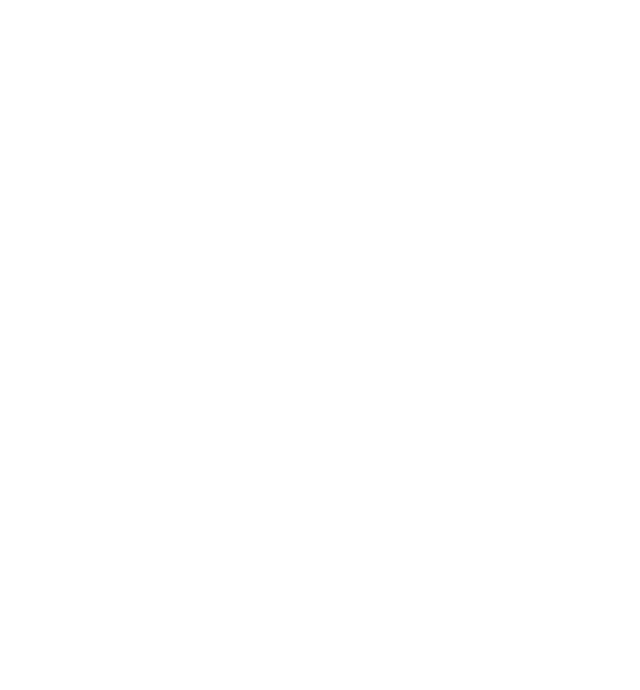
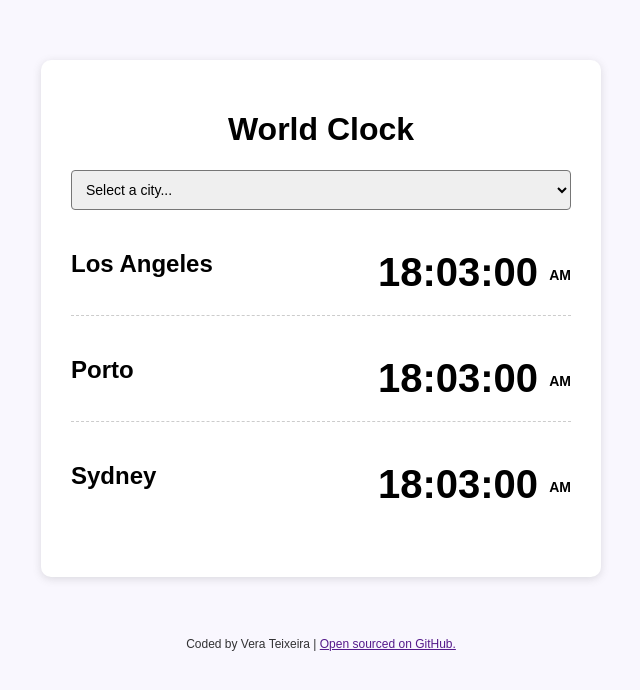
Before and after one commit to veramsteixeira/world-clock, a plain HTML site: page index.html in a window 1280 px wide. Shown: the whole page, without its empty margins (319-959 px from the left). Drawn offline with Linux system fonts and the light colour scheme.

Commit message:
HTML and some styling

```diff
--- a/index.html
+++ b/index.html
@@ -3,7 +3,68 @@
   <head>
     <meta charset="UTF-8" />
     <meta name="viewport" content="width=device-width, initial-scale=1.0" />
+    <link rel="stylesheet" href="style.css" />
     <title>World Clock</title>
   </head>
-  <body></body>
+  <body>
+    <div class="container">
+      <h1>World Clock</h1>
+      <select name="" id="city">
+        <option value="">Select a city...</option>
+        <option value="current">Current location</option>
+        <option value="Europe/Porto>">Porto</option>
+        <option value="America/Los_Angeles">Los Angeles</option>
+        <option value="Europe/Zurich">Zurich</option>
+        <option value="Australia/Sydney">Sydney</option>
+        <option value="Europe/Rome">Rome</option>
+        <option value="Europe/Paris">Paris</option>
+        <option value="America/New_York">New York</option>
+        <option value="Pacific/Auckland">Auckland</option>
+        <option value="Africa/Angola">Angola</option>
+      </select>
+      <div id="cities">
+        <div class="city" id="los-angeles">
+          <div>
+            <h2>Los Angeles</h2>
+            <div class="date"></div>
+          </div>
+          <div class="time">
+            18:03:00
+            <small class="am"> AM </small>
+          </div>
+        </div>
+
+        <div class="city" id="porto">
+          <div>
+            <h2>Porto</h2>
+            <div class="date"></div>
+          </div>
+          <div class="time">
+            18:03:00
+            <small class="am"> AM </small>
+          </div>
+        </div>
+
+        <div class="city" id="sydney">
+          <div>
+            <h2>Sydney</h2>
+            <div class="date"></div>
+          </div>
+          <div class="time">
+            18:03:00
+            <small> AM </small>
+          </div>
+        </div>
+      </div>
+    </div>
+    </div>
+    <footer>
+        Coded by Vera Teixeira |
+      <a href="" target="_blank"
+        >Open sourced on GitHub.</a
+      >
+    </footer>
+
+    <script src="index.js"></script>
+  </body>
 </html>
--- a/style.css
+++ b/style.css
@@ -0,0 +1,58 @@
+body {
+  background-color: #f9f7fe;
+  font-family: "Poppins", sans-serif;
+}
+h1 {
+  text-align: center;
+}
+select {
+  display: block;
+  font-size: 14px;
+  width: 100%;
+  border-radius: 4px;
+  padding: 10px;
+}
+h2 {
+  margin: 0;
+  font-size: 24px;
+}
+.container {
+  max-width: 500px;
+  display: block;
+  margin: 60px auto;
+  background: white;
+  padding: 30px;
+  border-radius: 10px;
+  box-shadow: rgba(99, 99, 99, 0.2) 0px 2px 8px 0px;
+}
+.city {
+  display: flex;
+  margin: 20px 0;
+  justify-content: space-between;
+  padding: 20px 0;
+  border-bottom: 1px dashed rgba(0, 0, 0, 0.2);
+}
+.city:last-child {
+  border: none;
+}
+
+.date {
+  opacity: 0.6;
+  font-size: 15px;
+}
+.time {
+  font-size: 40px;
+  font-weight: bold;
+}
+small {
+  font-size: 14px;
+  vertical-align: middle;
+}
+
+footer {
+  margin: auto;
+  text-align: center;
+  font-size: 12px;
+  max-width: 500px;
+  color: rgba(0, 0, 0, 0.8);
+}
```
